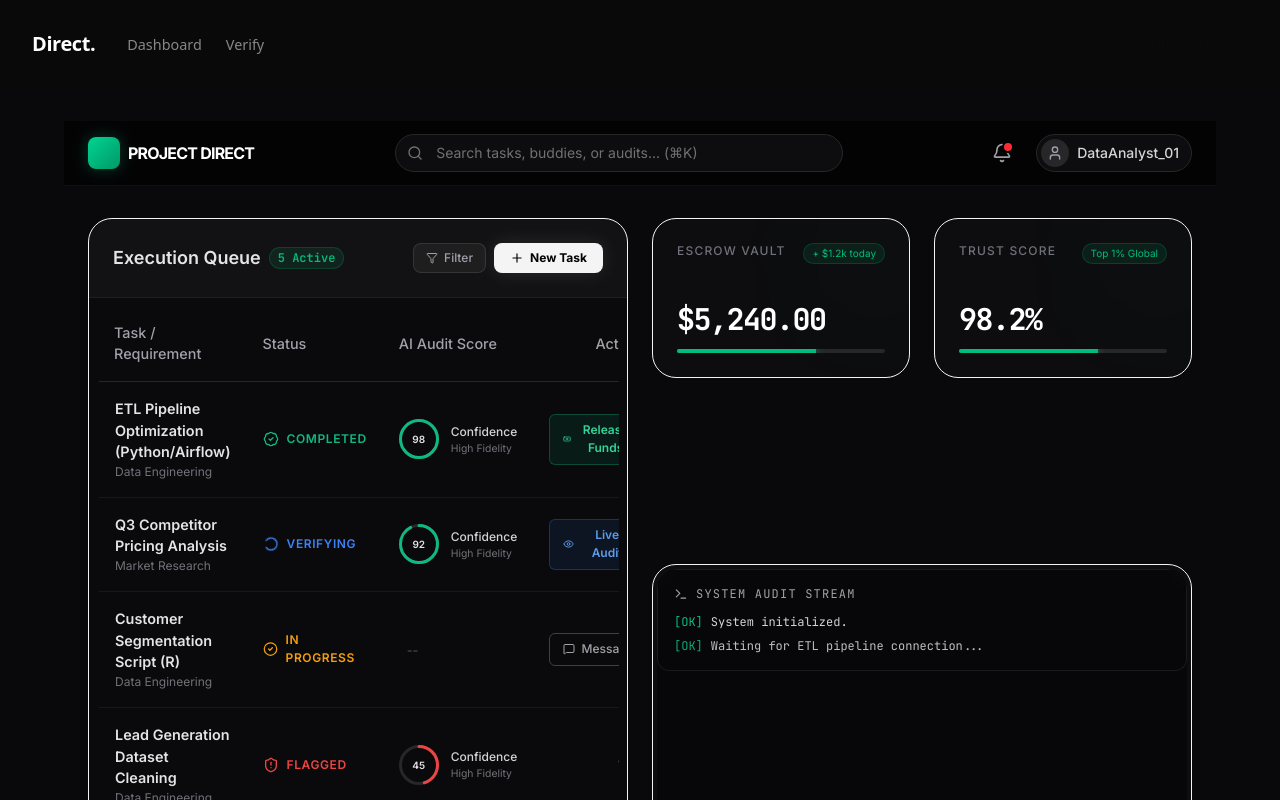
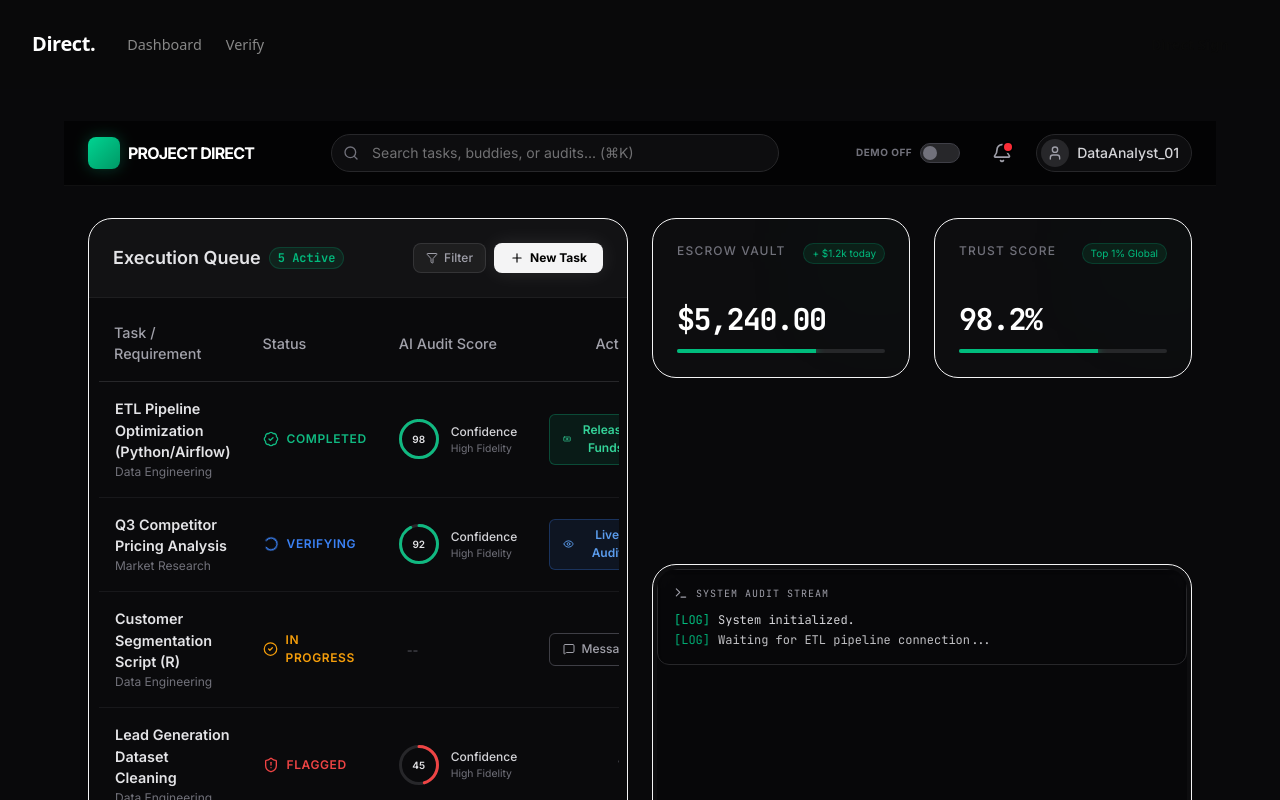
Before and after one commit to sambhavi12/data-etl-project, a Next.js app in the folder direct/: page /dashboard in a window 1280 px wide. Shown: the top 800 px of the page. Built offline with nearby package versions, Linux system fonts and the light colour scheme.

Commit message:
feat(ui): implement live demo mode simulator

```diff
--- a/direct/src/app/dashboard/page.tsx
+++ b/direct/src/app/dashboard/page.tsx
@@ -8,6 +8,7 @@ import DataPipelineStatus from '@/components/dashboard/data-pipeline-status';
 import LiveAuditStream from '@/components/dashboard/live-audit-stream';
 import StatCard from '@/components/dashboard/stat-card';
 import GlobalNavbar from '@/components/global-navbar';
+import { useDemoSimulator } from '@/hooks/use-demo-simulator';
 
 import Link from 'next/link';
 import { Filter, Plus, X, Zap, ArrowUpRight, Check } from 'lucide-react';
@@ -20,6 +21,10 @@ function DashboardContent() {
     const submitted = searchParams.get('submitted') === 'true';
     const [filterStatus, setFilterStatus] = useState<'all' | 'verifying'>('all');
     const [searchQuery, setSearchQuery] = useState('');
+    const [isDemoMode, setIsDemoMode] = useState(false);
+
+    // Demo Simulator Hook
+    const { logs: demoLogs } = useDemoSimulator(isDemoMode);
 
     let displayTasks = [...mockTasks];
     let highlightId = null;
@@ -53,7 +58,12 @@ function DashboardContent() {
     return (
         <div className="min-h-screen bg-[#09090b] text-zinc-100 font-sans pb-16 selection:bg-emerald-500/30">
             <DashboardToast />
-            <GlobalNavbar searchQuery={searchQuery} onSearchChange={setSearchQuery} />
+            <GlobalNavbar
+                searchQuery={searchQuery}
+                onSearchChange={setSearchQuery}
+                isDemoMode={isDemoMode}
+                onToggleDemo={() => setIsDemoMode(!isDemoMode)}
+            />
 
             <div className="max-w-[1600px] mx-auto px-6 mt-8">
 
@@ -129,7 +139,7 @@ function DashboardContent() {
                         className="md:col-span-2 bento-card p-1 min-h-[220px]"
                     >
                         <div className="h-full rounded-[20px] overflow-hidden bg-black/40">
-                            <LiveAuditStream />
+                            <LiveAuditStream demoLogs={demoLogs} />
                         </div>
                     </motion.div>
 
--- a/direct/src/components/dashboard/live-audit-stream.tsx
+++ b/direct/src/components/dashboard/live-audit-stream.tsx
@@ -14,7 +14,7 @@ const LOG_MESSAGES = [
     "Agent 'DataBuddy' requested improved inputs",
 ];
 
-export default function LiveAuditStream() {
+export default function LiveAuditStream({ demoLogs }: { demoLogs?: string[] }) {
     const [logs, setLogs] = useState<string[]>([]);
 
     useEffect(() => {
@@ -39,18 +39,19 @@ export default function LiveAuditStream() {
         return () => clearInterval(interval);
     }, []);
 
+    const displayLogs = (demoLogs && demoLogs.length > 0) ? demoLogs : logs;
+
     return (
-        <div className="rounded-xl border border-zinc-800 bg-zinc-950/50 p-4 font-mono text-xs backdrop-blur-sm" style={{ border: '1px solid rgba(255,255,255,0.08)', background: 'rgba(9,9,11,0.5)' }}>
-            <div className="flex items-center gap-2 mb-3 text-zinc-400" style={{ display: 'flex', alignItems: 'center', gap: '0.5rem', marginBottom: '0.75rem', color: '#a1a1aa' }}>
+        <div className="rounded-xl border border-zinc-800 bg-zinc-950/50 p-4 font-mono text-xs backdrop-blur-sm shadow-inner">
+            <div className="flex items-center gap-2 mb-3 text-zinc-400">
                 <Terminal size={14} />
-                <span className="uppercase tracking-widest" style={{ letterSpacing: '0.1em' }}>System Audit Stream</span>
+                <span className="uppercase tracking-widest text-[10px]">System Audit Stream</span>
             </div>
-            <div className="space-y-1" style={{ display: 'flex', flexDirection: 'column', gap: '0.25rem' }}>
-                {logs.map((log, i) => (
-                    <div key={i} className="flex gap-2" style={{ display: 'flex', gap: '0.5rem', opacity: 1 - (i * 0.1) }}>
-                        {/* Fade out older logs */}
-                        <span className="text-emerald-500" style={{ color: '#10b981' }}>[OK]</span>
-                        <span className="text-zinc-300" style={{ color: '#d4d4d8' }}>{log}</span>
+            <div className="space-y-1">
+                {displayLogs.map((log, i) => (
+                    <div key={i} className={`flex gap-2`} style={{ opacity: 1 - (i * 0.1) }}>
+                        <span className="text-emerald-500 shrink-0">[LOG]</span>
+                        <span className="text-zinc-300 truncate">{log}</span>
                     </div>
                 ))}
             </div>
--- a/direct/src/components/global-navbar.tsx
+++ b/direct/src/components/global-navbar.tsx
@@ -7,9 +7,11 @@ import { motion, AnimatePresence } from 'framer-motion';
 interface GlobalNavbarProps {
     searchQuery?: string;
     onSearchChange?: (query: string) => void;
+    isDemoMode?: boolean;
+    onToggleDemo?: () => void;
 }
 
-export default function GlobalNavbar({ searchQuery, onSearchChange }: GlobalNavbarProps) {
+export default function GlobalNavbar({ searchQuery, onSearchChange, isDemoMode, onToggleDemo }: GlobalNavbarProps) {
     const [isProfileOpen, setIsProfileOpen] = useState(false);
 
     return (
@@ -41,6 +43,25 @@ export default function GlobalNavbar({ searchQuery, onSearchChange }: GlobalNavb
 
                 {/* Right: Actions */}
                 <div className="flex items-center gap-4">
+                    {/* Demo Toggle */}
+                    {onToggleDemo && (
+                        <div className="flex items-center gap-2 mr-2">
+                            <span className={`text-[10px] uppercase font-bold tracking-wider ${isDemoMode ? 'text-emerald-400' : 'text-zinc-500'}`}>
+                                {isDemoMode ? 'Demo Live' : 'Demo Off'}
+                            </span>
+                            <button
+                                onClick={onToggleDemo}
+                                className={`w-10 h-5 rounded-full relative transition-colors ${isDemoMode ? 'bg-emerald-500/20 border border-emerald-500/50' : 'bg-zinc-800 border border-zinc-700'}`}
+                            >
+                                <motion.div
+                                    className={`absolute top-0.5 w-3.5 h-3.5 rounded-full ${isDemoMode ? 'bg-emerald-400 shadow-[0_0_10px_#10b981]' : 'bg-zinc-500'}`}
+                                    animate={{ left: isDemoMode ? 'calc(100% - 18px)' : '2px' }}
+                                    transition={{ type: "spring", stiffness: 500, damping: 30 }}
+                                />
+                            </button>
+                        </div>
+                    )}
+
                     {/* Notifications */}
                     <button className="relative rounded-full p-2 text-zinc-400 hover:bg-zinc-900 hover:text-white transition-colors">
                         <Bell size={20} />
--- /dev/null
+++ b/direct/src/hooks/use-demo-simulator.ts
@@ -0,0 +1,38 @@
+
+import { useState, useEffect } from 'react';
+
+const STEPS = [
+    { msg: "🔍 Starting Integrity Check (Plagiarism/AI)...", color: "text-blue-400" },
+    { msg: "🧠 Analyzing Context Alignment (Semantic)...", color: "text-purple-400" },
+    { msg: "⚙️ Running Data Logic Validation...", color: "text-yellow-400" },
+    { msg: "✅ Task Verified. Escrow Released.", color: "text-emerald-400" }
+];
+
+export function useDemoSimulator(isActive: boolean) {
+    const [currentStep, setCurrentStep] = useState(0);
+    const [logs, setLogs] = useState<string[]>([]);
+
+    useEffect(() => {
+        if (!isActive) return;
+
+        const interval = setInterval(() => {
+            // Random chance to not log anything to simulate idle processing
+            if (Math.random() > 0.7) return;
+
+            setCurrentStep((prev) => {
+                const next = (prev + 1) % STEPS.length;
+                const step = STEPS[next];
+                // Add timestamp
+                const time = new Date().toLocaleTimeString('en-US', { hour12: false, hour: "numeric", minute: "numeric", second: "numeric" });
+                const newLog = `[${time}] ${step.msg}`;
+
+                setLogs(prevLogs => [newLog, ...prevLogs].slice(0, 8));
+                return next;
+            });
+        }, 3000); // Progress every 3 seconds
+
+        return () => clearInterval(interval);
+    }, [isActive]);
+
+    return { logs, currentStep };
+}
```
